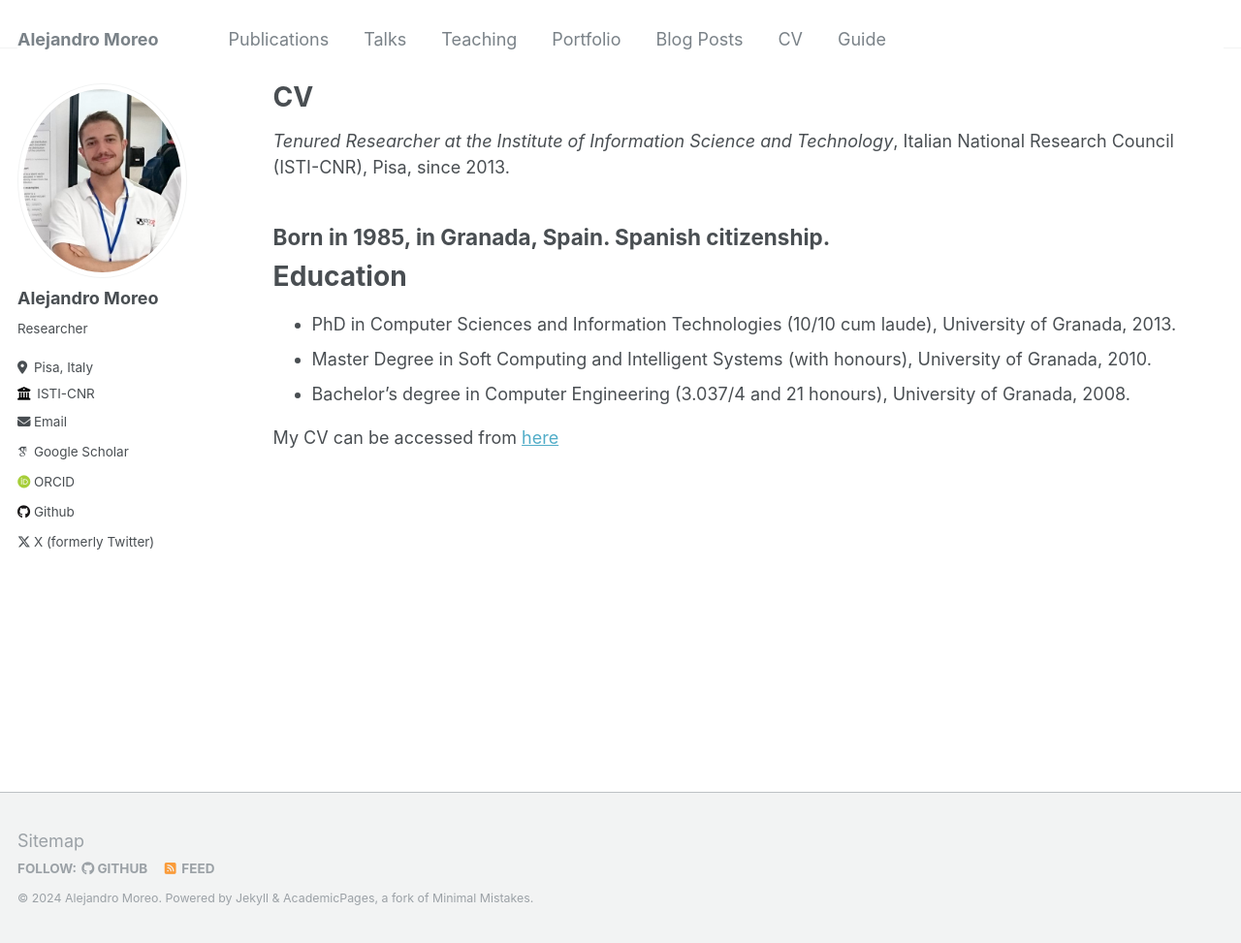
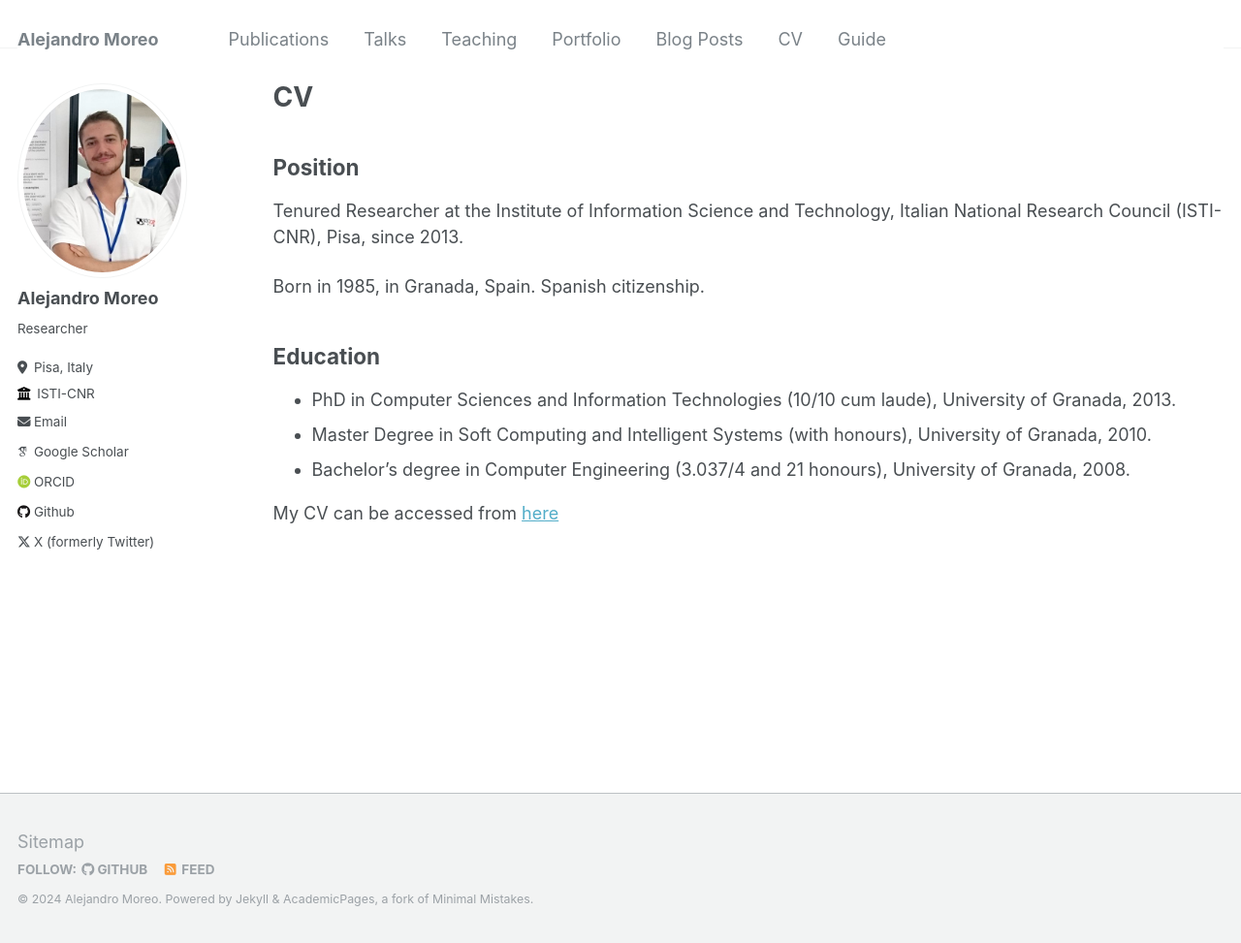
Before and after one commit to AlexMoreo/AlexMoreo.github.io, a Jekyll site: the page built from _pages/cv.md, in a window 1280 px wide and 973 px high. Shown: the whole window at 97% size. Built offline with Jekyll 4.4.1, drawn with Linux system fonts in a browser that asks for light colours; some web fonts are replaced.

Commit message:
Update cv.md

```diff
--- a/_pages/cv.md
+++ b/_pages/cv.md
@@ -10,14 +10,16 @@ redirect_from:
 {% include base_path %}
 
 
-*Tenured Researcher at the Institute of Information Science and Technology*, Italian
+## Position
+
+Tenured Researcher at the Institute of Information Science and Technology, Italian
 National Research Council (ISTI-CNR), Pisa, since 2013.
 
 Born in 1985, in Granada, Spain. Spanish citizenship.
-----
 
-Education
-======
+
+## Education
+
 * PhD in Computer Sciences and Information Technologies (10/10 cum laude), University of Granada, 2013.
 * Master Degree in Soft Computing and Intelligent Systems (with honours), University of Granada, 2010.
 * Bachelor’s degree in Computer Engineering (3.037/4 and 21 honours), University of Granada, 2008.
```
